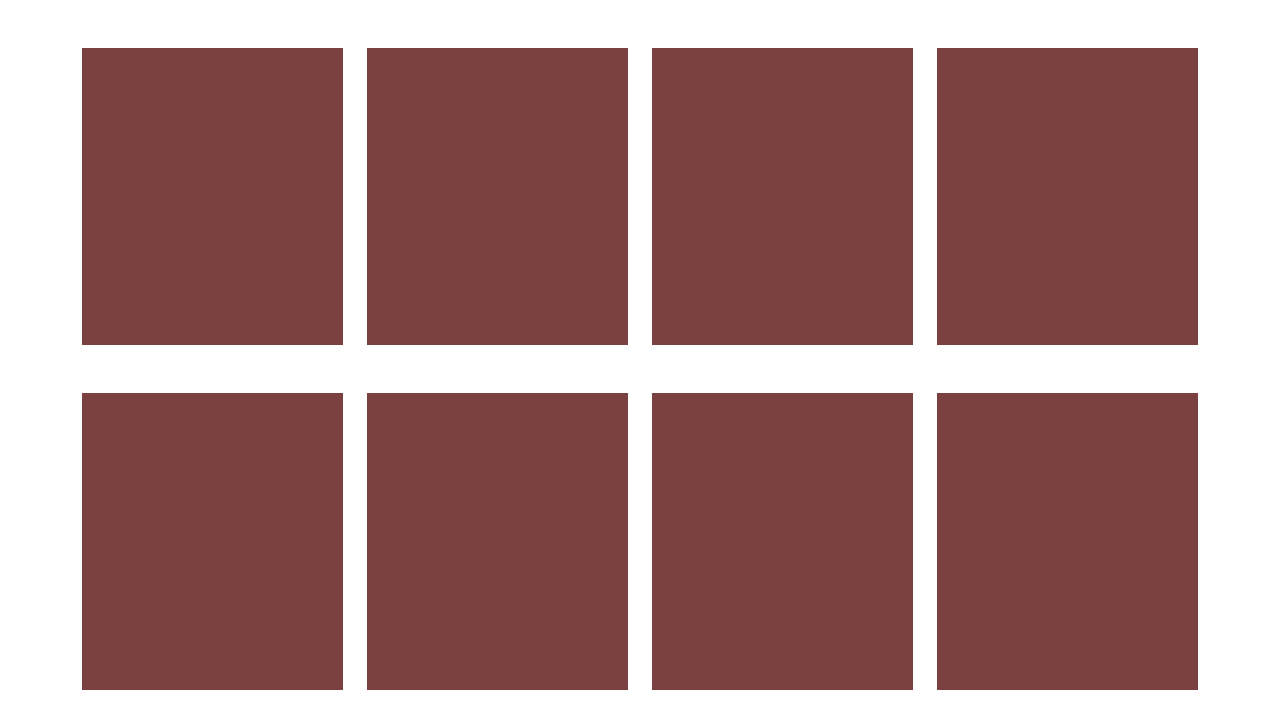
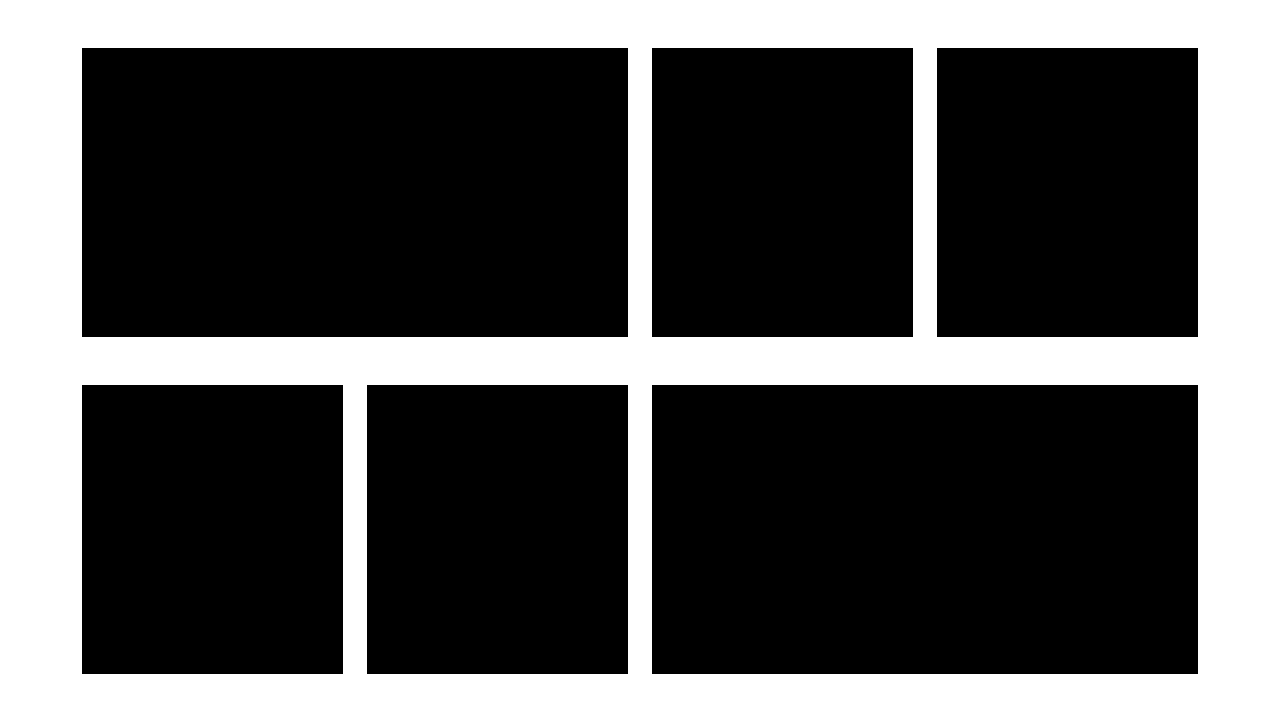
Before and after one commit to aleksi-svaridze/bs-grids, a plain HTML site: page index.html in a window 1280 px wide. Drawn offline with nearby package versions, Linux system fonts and the light colour scheme.

Commit message:
bs-grid-3

```diff
--- a/index.html
+++ b/index.html
@@ -11,29 +11,24 @@
 <body>
     <div class="container py-5">
         <div class="row gy-5">
-            <div class="col-6 col-lg-3">
-                <div class="box d-flex justify-content-center align-items-center"></div>
+            <div class="col-12 col-lg-6">
+                <div class="box d-flex justify-content-center align-items-center bg-black"></div>
             </div>
-            <div class="col-6 col-lg-3">
-                <div class="box d-flex justify-content-center align-items-center"></div>
+            <div class="col-12 col-lg-3">
+                <div class="box d-flex justify-content-center align-items-center bg-black"></div>
             </div>
-            <div class="col-6 col-lg-3">
-                <div class="box d-flex justify-content-center align-items-center"></div>
+            <div class="col-12 col-lg-3">
+                <div class="box d-flex justify-content-center align-items-center bg-black"></div>
             </div>
-            <div class="col-6 col-lg-3">
-                <div class="box d-flex justify-content-center align-items-center"></div>
+
+            <div class="col-12 col-lg-3">
+                <div class="box d-flex justify-content-center align-items-center bg-black"></div>
             </div>
-            <div class="col-6 col-lg-3">
-                <div class="box d-flex justify-content-center align-items-center"></div>
+            <div class="col-12 col-lg-3">
+                <div class="box d-flex justify-content-center align-items-center bg-black"></div>
             </div>
-            <div class="col-6 col-lg-3">
-                <div class="box d-flex justify-content-center align-items-center"></div>
-            </div>
-            <div class="col-6 col-lg-3">
-                <div class="box d-flex justify-content-center align-items-center"></div>
-            </div>
-            <div class="col-6 col-lg-3">
-                <div class="box d-flex justify-content-center align-items-center"></div>
+            <div class="col-12 col-lg-6">
+                <div class="box d-flex justify-content-center align-items-center bg-black"></div>
             </div>
         </div>
     </div>
--- a/style.css
+++ b/style.css
@@ -1,4 +1,3 @@
 .box {
-    height: 297px;
-    background: #7B4141;
+    height: 289px;
 }
```
Also changed, not shown: 1 other file.
